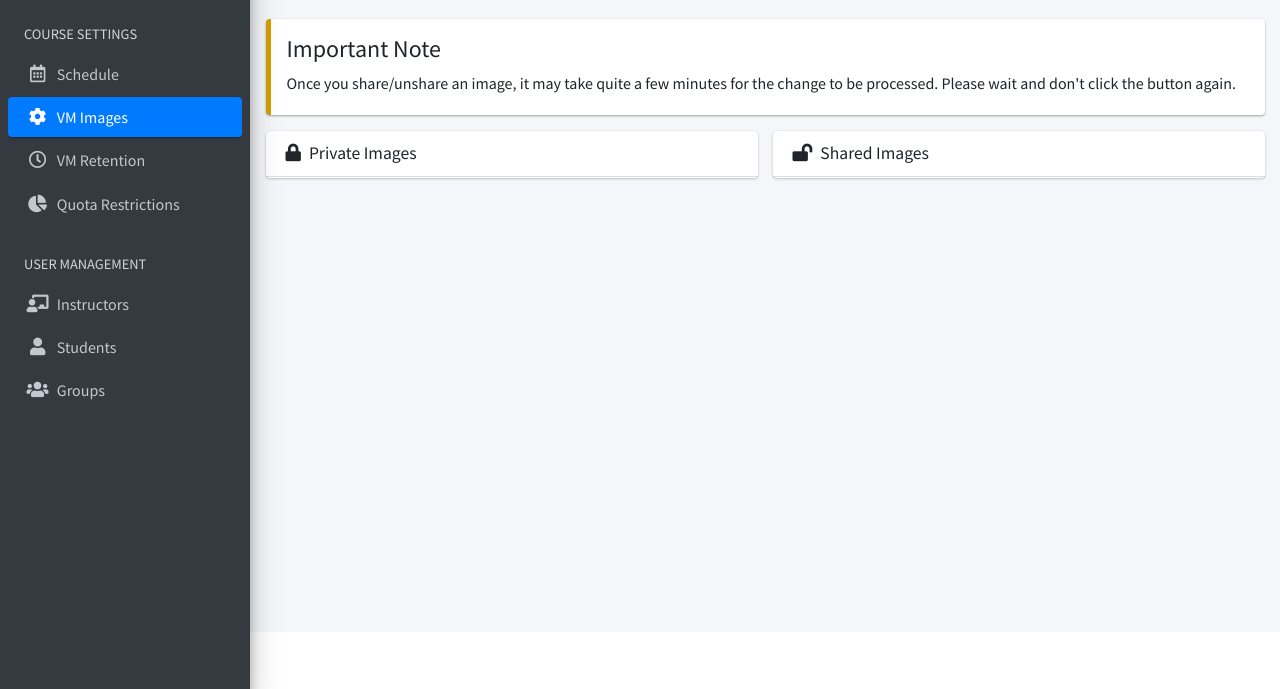
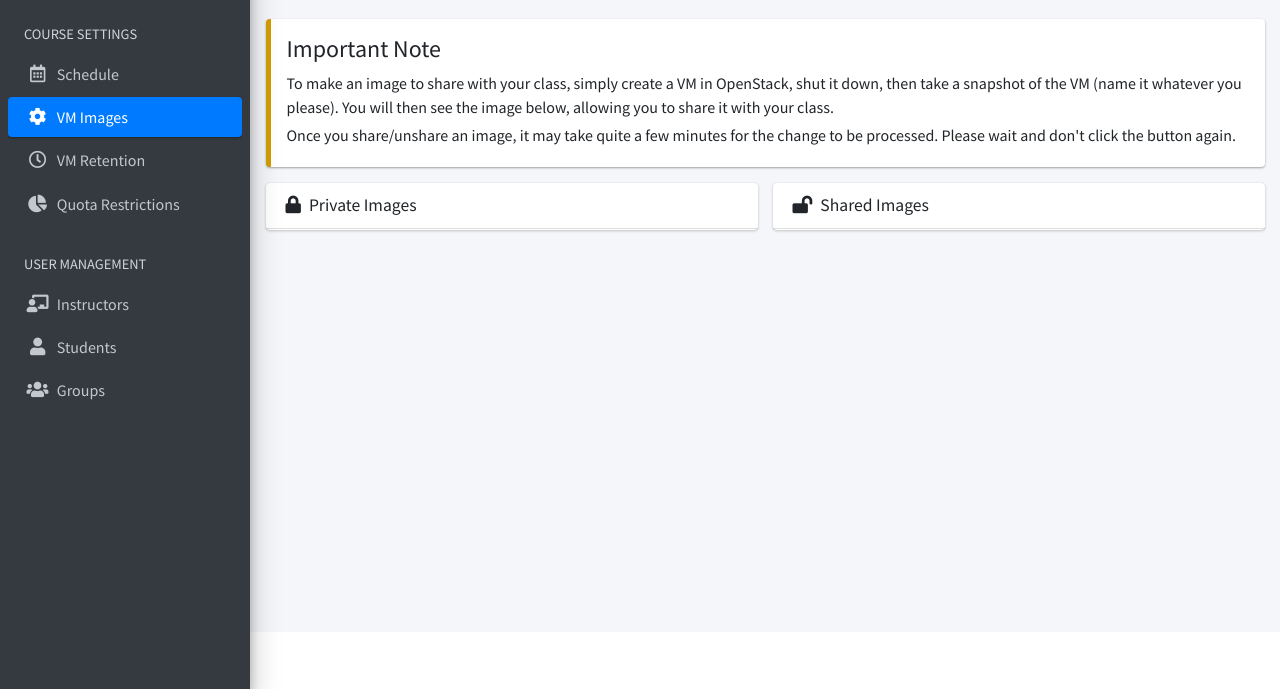
Before and after one commit to pr0fg/openstack-course-manager, a plain HTML site: page www/images.html in a window 1280 px wide. Shown: the part 111-800 px from the top of the page. Drawn offline with nearby package versions, Linux system fonts and the light colour scheme; no server answers; a script that the page names is missing.

Commit message:
Fixed typos and added clarifications

```diff
--- a/www/images.html
+++ b/www/images.html
@@ -180,6 +180,7 @@
   <div class="col-12">
     <div class="callout callout-warning">
       <h4>Important Note</h4>
+      <p class="mb-1">To make an image to share with your class, simply create a VM in OpenStack, shut it down, then take a snapshot of the VM (name it whatever you please). You will then see the image below, allowing you to share it with your class.</p>
       <p class="mb-1">Once you share/unshare an image, it may take quite a few minutes for the change to be processed. Please wait and don't click the button again.</p>
     </div>
   </div>
```
Also changed, not shown: www/templates/images.html (+1 -0 lines), 1 other file.
